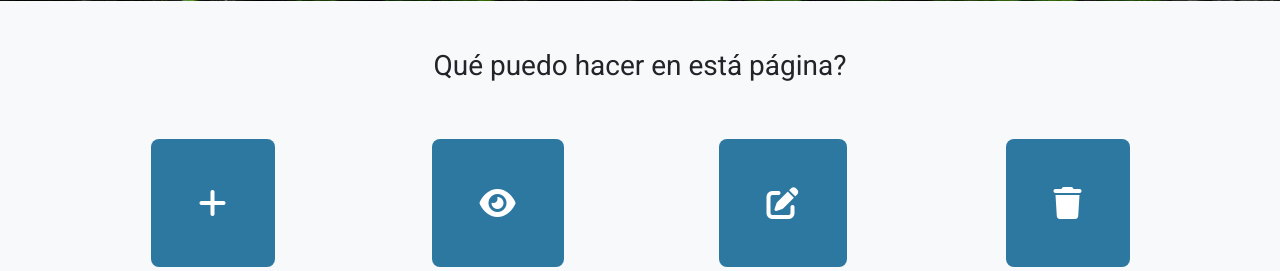
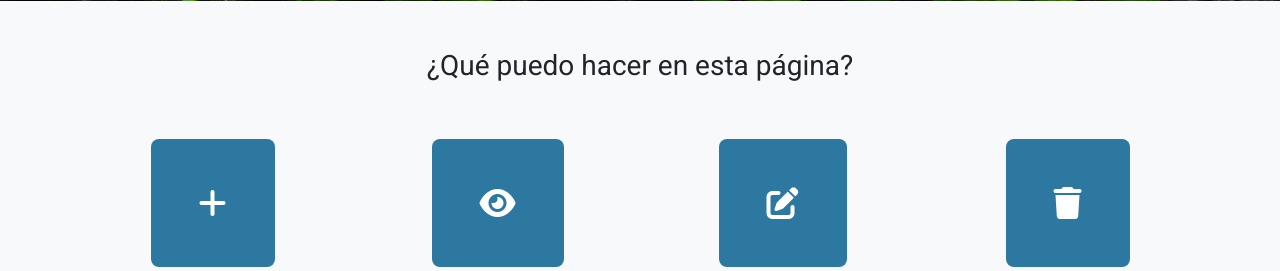
Before and after one commit to tcu-677/Cartas-OficiosAPP, a Django app: page / in a window 1280 px wide. Shown: the part 912-1183 px from the top of the page. Run offline with Django 3.2, Linux system fonts and the light colour scheme; parts of the project's set-up code (start-up, migrations or seed data) failed here and were passed over; some libraries are stand-ins or nearby versions.

Commit message:
Arreglo de Qué puedo hacer en está página? a ¿Qué puedo hacer en esta página?

```diff
--- a/appOficios/oficios/templates/oficios/home.html
+++ b/appOficios/oficios/templates/oficios/home.html
@@ -26,7 +26,7 @@
     <div class="container">
         <div class="col-12 info-line bg-light">
             <div class="row">
-                <h3 class="col-12 text-center mt-3 mb-5 pb-2">Qué puedo hacer en está página?</h3>
+                <h3 class="col-12 text-center mt-3 mb-5 pb-2">¿Qué puedo hacer en esta página?</h3>
                 <div class="col-sm-12 col-md-3 text-center mb-3">
                     <a href="{% url 'oficio-create' %}"><i class="text-center fas fa-plus home-icon"></i>
                     </a>
```
